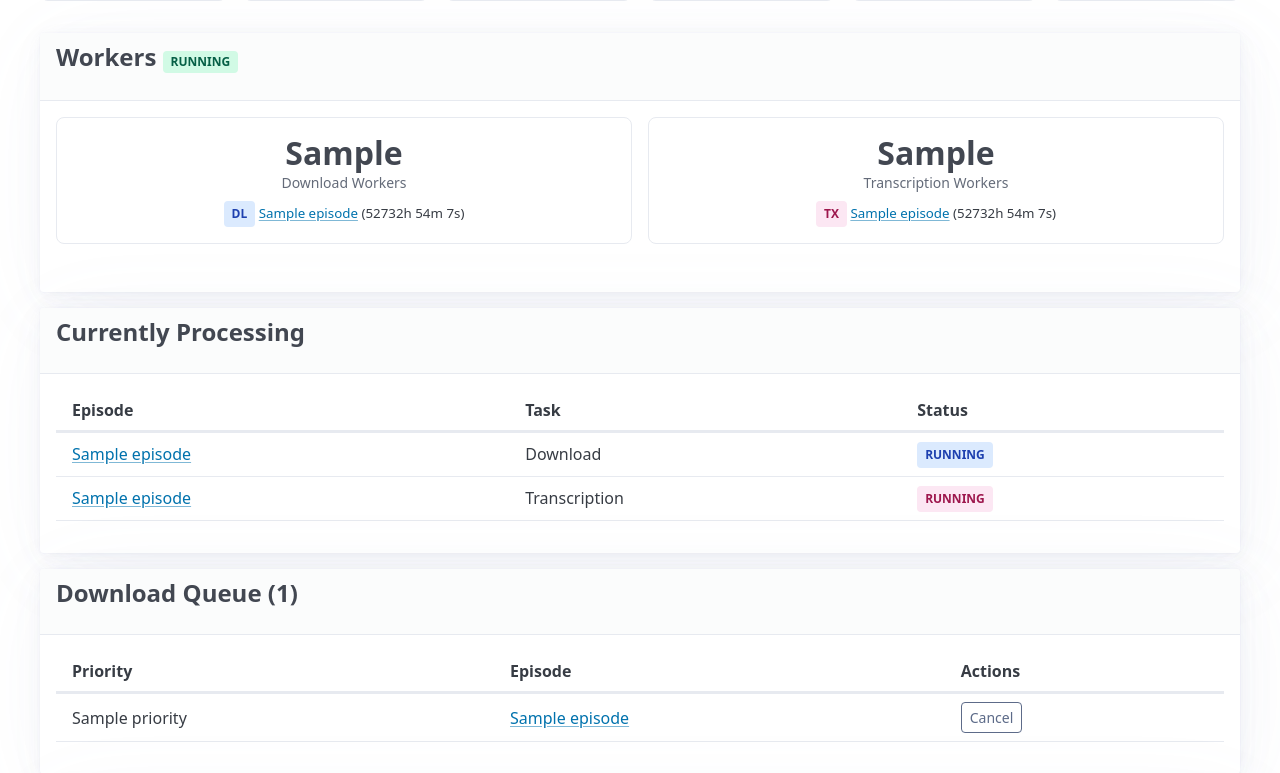
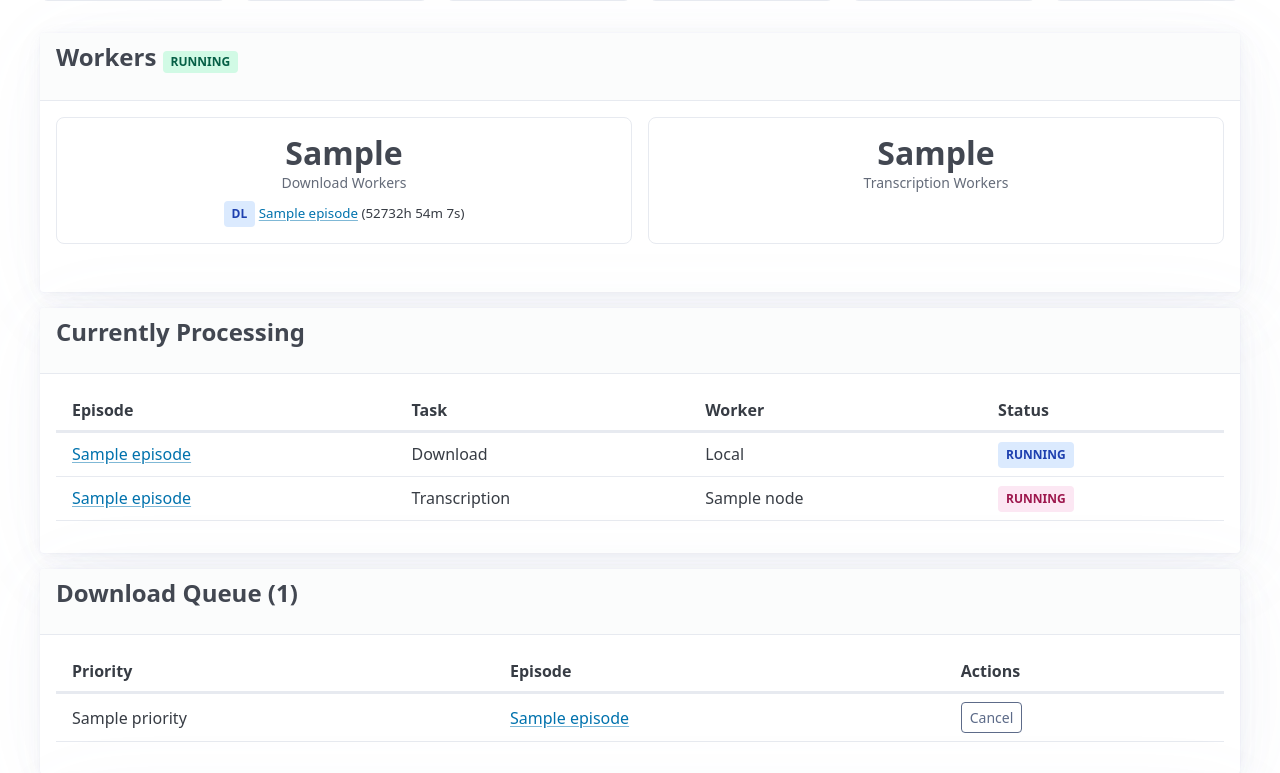
Before and after one commit to meltforce/cast2md, a FastAPI app: template src/cast2md/templates/status.html in a window 1280 px wide. Shown: the part 413-1186 px from the top of the page. Run offline with FastAPI, Linux system fonts and the light colour scheme; the template is opened without the code that fills it: most values are stand-ins (such as "Sample title", 1, 10 or a date in 2020); some libraries are stand-ins or nearby versions.

Commit message:
Fix status page to show local vs remote workers correctly
- Only show local transcription jobs under Workers section
- Show episode details and elapsed time under Remote Transcriber Nodes
- Add Worker column to Currently Processing table
- Convert UTC heartbeat timestamps to relative local time

Co-Authored-By: Claude Opus 4.5 <noreply@anthropic.com>

```diff
--- a/src/cast2md/templates/status.html
+++ b/src/cast2md/templates/status.html
@@ -67,11 +67,13 @@
             <h3>{{ queue_status.transcribe_workers }}</h3>
             <p>Transcription Workers</p>
             {% for item in running_transcriptions %}
+            {% if not item.job.assigned_node_id %}
             <small style="display:block; margin-top:0.5rem;">
                 <span class="status-badge status-transcribing">TX</span>
                 <a href="/episodes/{{ item.episode.id }}">{{ item.episode.title[:30] }}{% if item.episode.title|length > 30 %}...{% endif %}</a>
                 <span class="elapsed" data-started="{{ item.job.started_at.isoformat() }}Z"></span>
             </small>
+            {% endif %}
             {% endfor %}
         </div>
     </div>
@@ -131,8 +133,19 @@
                     <span class="status-badge status-failed">offline</span>
                     {% endif %}
                 </td>
-                <td>{% if node.current_job_id %}Job #{{ node.current_job_id }}{% else %}-{% endif %}</td>
-                <td>{% if node.last_heartbeat %}{{ node.last_heartbeat }}{% else %}Never{% endif %}</td>
+                <td>
+                    {% if node.current_job_id %}
+                        {% for item in running_transcriptions %}
+                        {% if item.job.id == node.current_job_id %}
+                        <a href="/episodes/{{ item.episode.id }}">{{ item.episode.title[:30] }}{% if item.episode.title|length > 30 %}...{% endif %}</a>
+                        <span class="elapsed" data-started="{{ item.job.started_at.isoformat() }}Z"></span>
+                        {% endif %}
+                        {% endfor %}
+                    {% else %}
+                    -
+                    {% endif %}
+                </td>
+                <td>{% if node.last_heartbeat %}<span class="local-time" data-utc="{{ node.last_heartbeat }}">{{ node.last_heartbeat }}</span>{% else %}Never{% endif %}</td>
             </tr>
             {% endfor %}
         </tbody>
@@ -148,13 +161,14 @@
     <header><h3>Currently Processing</h3></header>
     <table>
         <thead>
-            <tr><th>Episode</th><th>Task</th><th>Status</th></tr>
+            <tr><th>Episode</th><th>Task</th><th>Worker</th><th>Status</th></tr>
         </thead>
         <tbody>
             {% for item in running_downloads %}
             <tr>
                 <td><a href="/episodes/{{ item.episode.id }}">{{ item.episode.title }}</a></td>
                 <td>Download</td>
+                <td>Local</td>
                 <td><span class="status-badge status-downloading">running</span></td>
             </tr>
             {% endfor %}
@@ -162,6 +176,15 @@
             <tr>
                 <td><a href="/episodes/{{ item.episode.id }}">{{ item.episode.title }}</a></td>
                 <td>Transcription</td>
+                <td>
+                    {% if item.job.assigned_node_id %}
+                        {% for node in queue_status.coordinator.nodes %}
+                        {% if node.id == item.job.assigned_node_id %}{{ node.name }}{% endif %}
+                        {% endfor %}
+                    {% else %}
+                    Local
+                    {% endif %}
+                </td>
                 <td><span class="status-badge status-transcribing">running</span></td>
             </tr>
             {% endfor %}
@@ -307,6 +330,27 @@ function updateElapsedTimes() {
 updateElapsedTimes();
 setInterval(updateElapsedTimes, 1000);
 
+// Convert UTC timestamps to local time
+function updateLocalTimes() {
+    document.querySelectorAll('.local-time').forEach(el => {
+        const utc = el.dataset.utc;
+        if (utc) {
+            const date = new Date(utc + (utc.endsWith('Z') ? '' : 'Z'));
+            const now = new Date();
+            const diff = Math.floor((now - date) / 1000);
+            if (diff < 60) {
+                el.textContent = `${diff}s ago`;
+            } else if (diff < 3600) {
+                el.textContent = `${Math.floor(diff / 60)}m ago`;
+            } else {
+                el.textContent = date.toLocaleTimeString();
+            }
+        }
+    });
+}
+updateLocalTimes();
+setInterval(updateLocalTimes, 5000);
+
 async function queueProcess(episodeId) {
     try {
         const response = await fetch(`/api/queue/episodes/${episodeId}/process`, {method: 'POST'});
```
